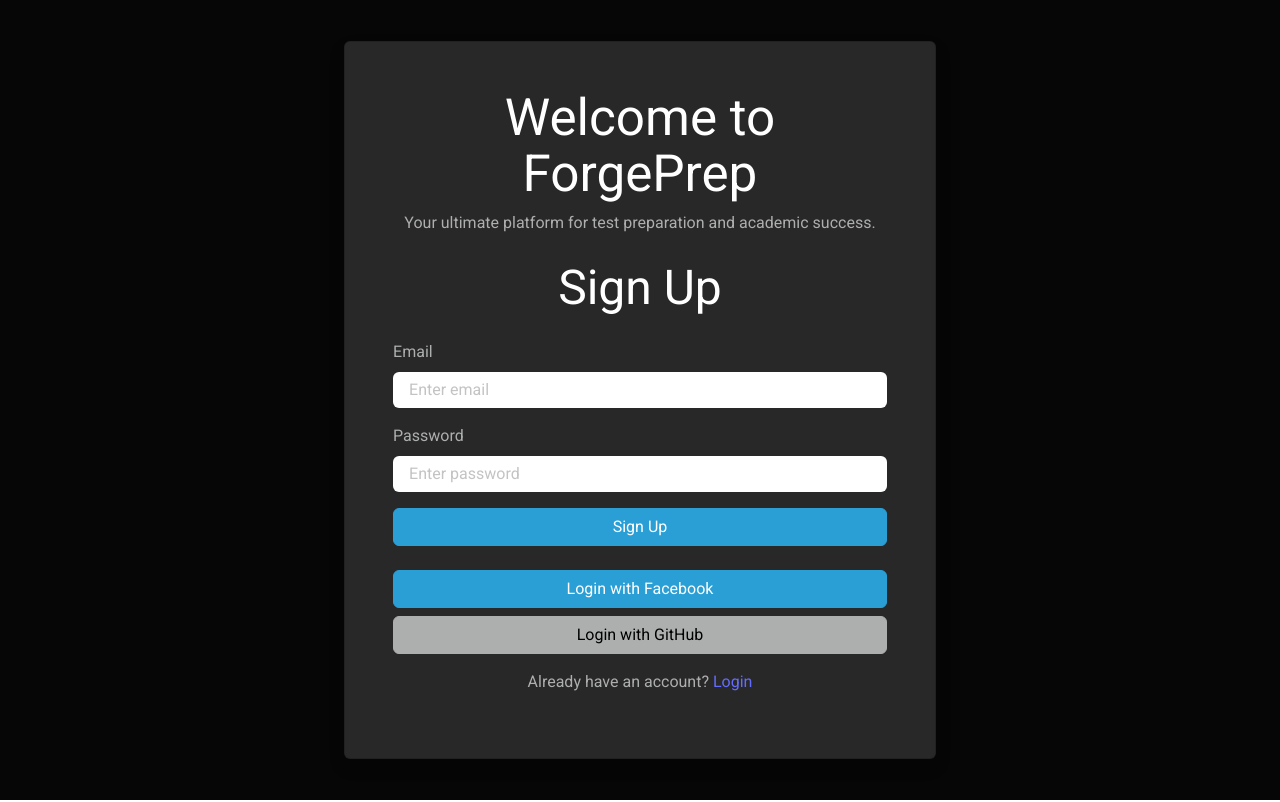
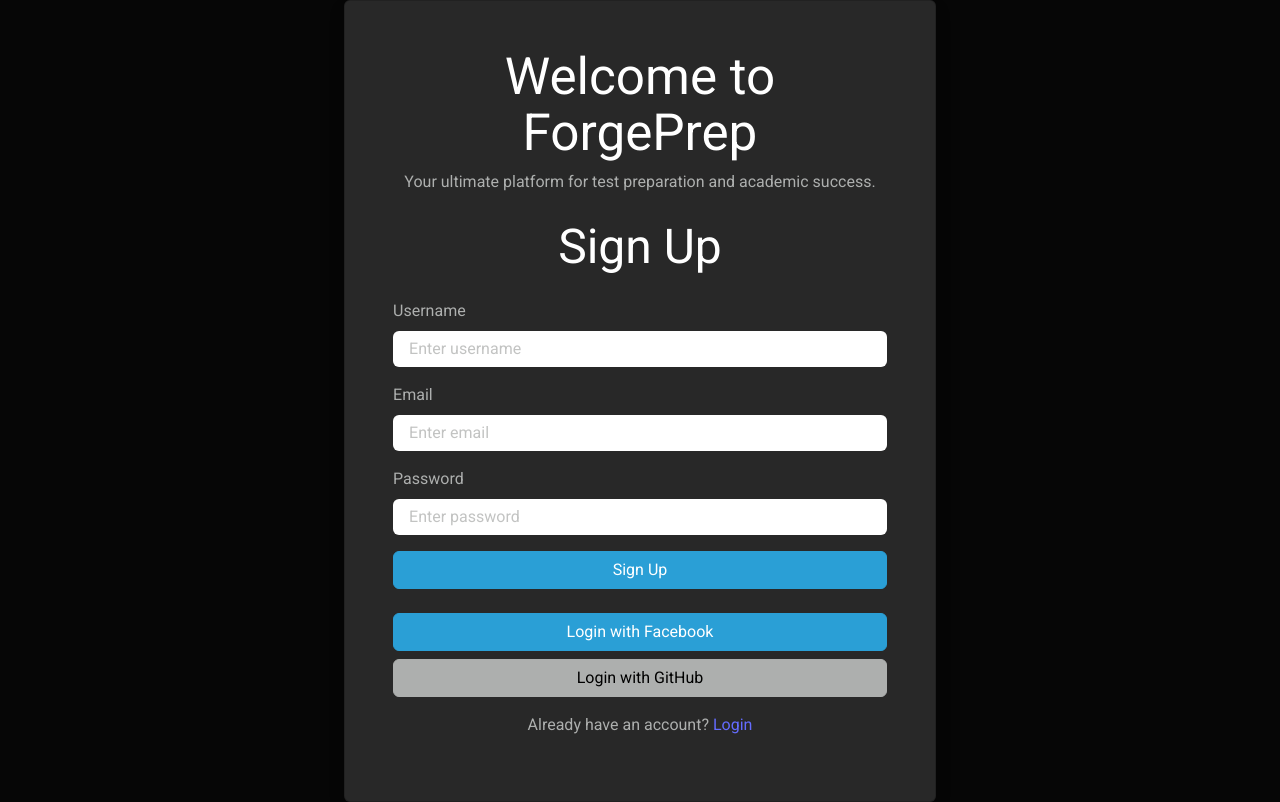
Before and after one commit to mvxconrad/ForgePrep, a React (Vite) app in the folder frontend/forgeprep-frontend/: page /register in a window 1280 px wide. Built offline with nearby package versions, Linux system fonts and the light colour scheme.

Commit message:
Fixed Signup Page to add a username input field and fixed error handling

```diff
--- a/frontend/forgeprep-frontend/src/pages/SignupPage.jsx
+++ b/frontend/forgeprep-frontend/src/pages/SignupPage.jsx
@@ -6,6 +6,7 @@ import FacebookAuth from "../components/FacebookAuth";
 import GitHubAuth from "../components/GitHubAuth";
 
 const SignupPage = () => {
+  const [username, setUsername] = useState(""); // ✅ Add username state
   const [email, setEmail] = useState("");
   const [password, setPassword] = useState("");
   const [error, setError] = useState("");
@@ -16,14 +17,14 @@ const SignupPage = () => {
     setError("");
 
     try {
-      const response = await fetch("https://forgeprep.net/auth/register/", {  // ✅ Fix API URL
+      const response = await fetch("https://forgeprep.net/auth/register/", {
         method: "POST",
         headers: { "Content-Type": "application/json" },
-        body: JSON.stringify({ email, password }),
+        body: JSON.stringify({ username, email, password }), // ✅ Include username
       });
 
       const data = await response.json();
-      if (!response.ok) throw new Error(data.message || "Registration failed");
+      if (!response.ok) throw new Error(data.detail || "Registration failed");
 
       localStorage.setItem("token", data.token);
       navigate("/dashboard");
@@ -45,6 +46,16 @@ const SignupPage = () => {
               <h2 className="mb-4 text-center">Sign Up</h2>
               {error && <p className="text-danger text-center">{error}</p>}
               <Form onSubmit={handleSignup}>
+                <Form.Group className="mb-3" controlId="formUsername">
+                  <Form.Label>Username</Form.Label>
+                  <Form.Control
+                    type="text"
+                    placeholder="Enter username"
+                    value={username}
+                    onChange={(e) => setUsername(e.target.value)}
+                    required
+                  />
+                </Form.Group>
                 <Form.Group className="mb-3" controlId="formEmail">
                   <Form.Label>Email</Form.Label>
                   <Form.Control
```
